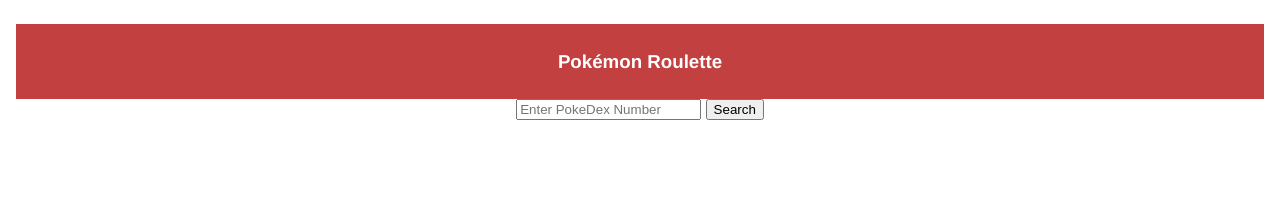
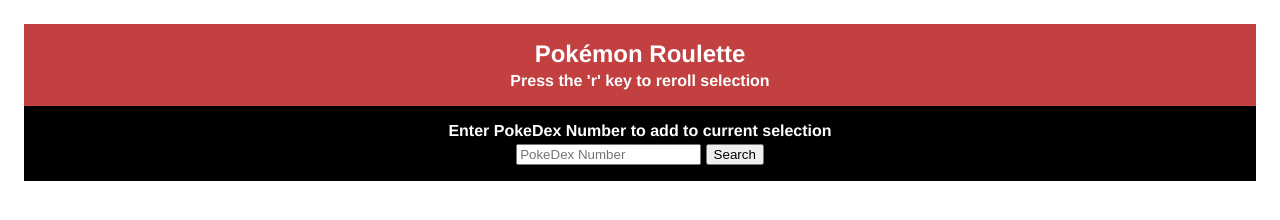
Before and after one commit to jpwesley13/phase-1-project, a plain HTML site: page index.html in a window 1280 px wide. Drawn offline with Linux system fonts and the light colour scheme; no server answers.

Commit message:
Adds element for search instructions.

```diff
--- a/index.html
+++ b/index.html
@@ -7,12 +7,17 @@
     </head>
     <body>
         <header>
-            <h3>Pokémon Roulette</h3>
+            <h2>Pokémon Roulette</h2>
+            <h4>Press the 'r' key to reroll selection</h4>
         </header>
-        <form id="dex-search">
-            <input type="text" id="pokedex-number" placeholder="Enter PokeDex Number">
-            <button type="submit">Search</button>
-          </form>
+        <div class ="instructions">
+            <h4 class ="instructions" id="search-instructions">Enter PokeDex Number to add to current selection</h4>
+            <form id="dex-search">
+                <input type="text" id="pokedex-number" placeholder="PokeDex Number">
+                <button type="submit">Search</button>
+              </form>
+        </div>
+
 
         <div id="pokemon-bar">
 
--- a/styles.css
+++ b/styles.css
@@ -11,10 +11,35 @@ body {
 
 header {
     font-family: 'Helvetica Neue', Helvetica, Arial, sans-serif;
-    padding: 0.5rem;
+    padding: 0.5rem 0;
     width: 100%;
     color: rgb(255, 255, 255);
     background-color: rgb(194, 64, 64)
+}
+
+header h2 {
+    margin-bottom: 0.25rem;
+    margin-top: 0.5rem
+}
+
+header h4 {
+    margin-top: 0.25rem;
+    margin-bottom: 0.5rem;
+}
+
+.instructions {
+    width: 100%;
+    color: white;
+    background-color: black;
+}
+
+#search-instructions {
+    margin-bottom: 0.25rem;
+    margin-top: 1rem;
+}
+
+form {
+    margin-bottom: 1rem;
 }
 
 #pokemon-bar {
@@ -45,7 +70,7 @@ header {
     left: 50%;
     transform: translateX(-50%);
     padding: 0.5rem;
-    background-color: rgba(255, 255, 255, 0.1);
+    background-color: rgba(255, 255, 255, 0.5);
     white-space: nowrap;
 }
 
```
